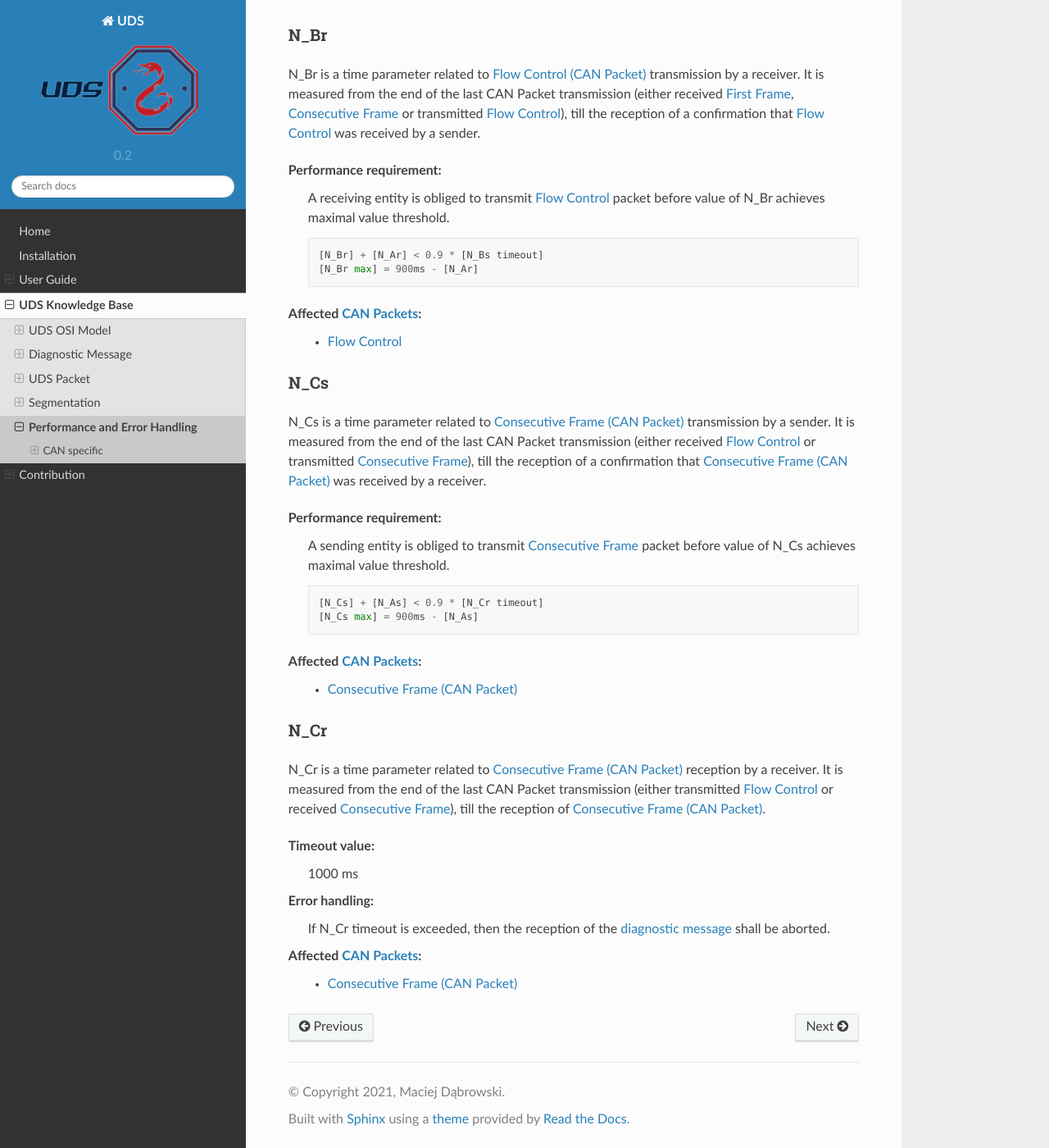
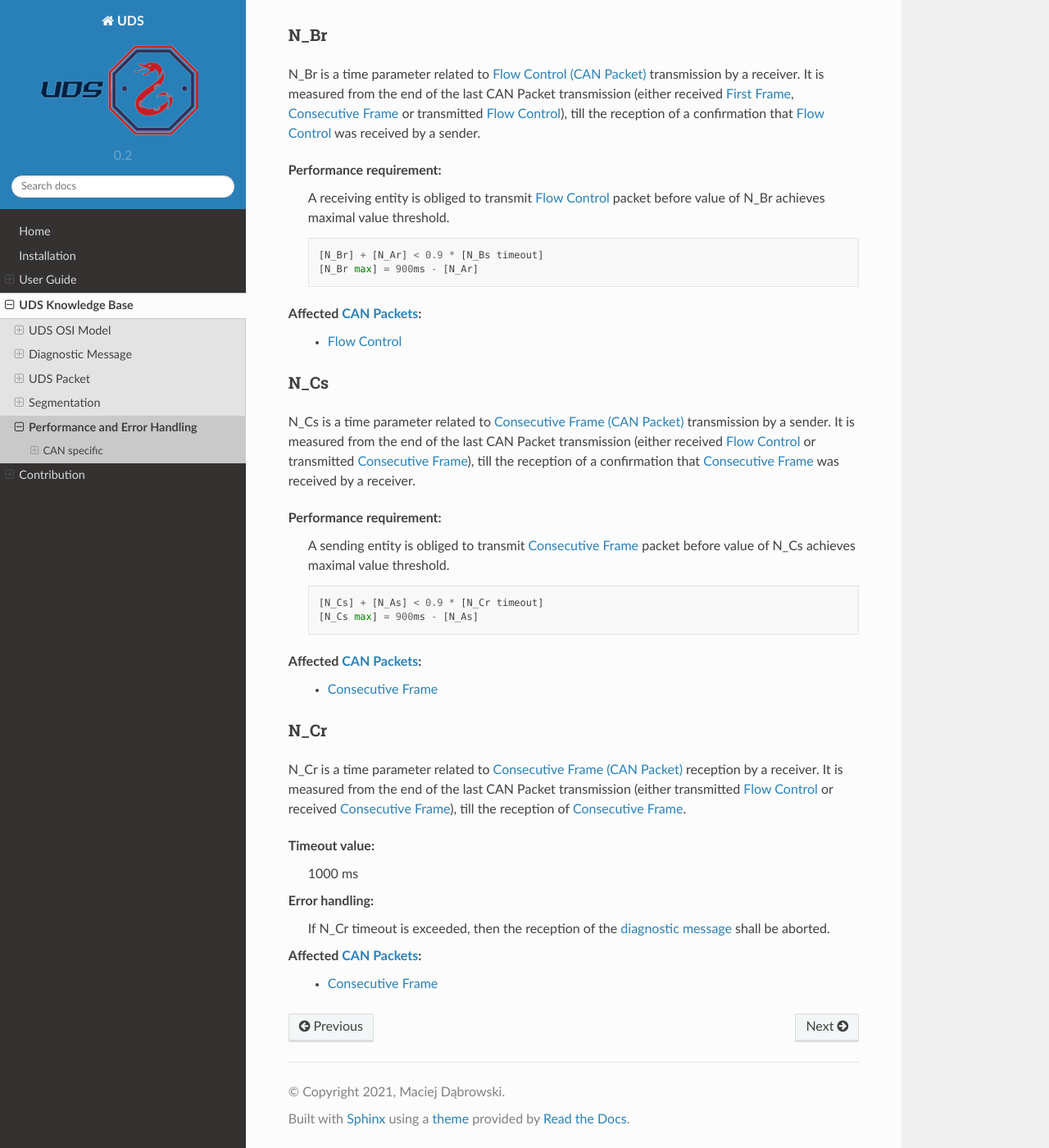
Before and after one commit to mdabrowski1990/uds, a Sphinx documentation site: the page built from docs/source/pages/knowledge_base/performance.rst, in a window 1280 px wide and 1400 px high, scrolled down 2303 px. Shown: the whole window at 82% size. Built offline with Sphinx 7.4.7 and the Read the Docs theme 2.0.0, drawn with Linux system fonts in a browser that asks for light colours; pages that are not in the unit, such as notebooks, are missing from menus.

Commit message:
Update performance.rst
Minor fix

```diff
--- a/docs/source/pages/knowledge_base/performance.rst
+++ b/docs/source/pages/knowledge_base/performance.rst
@@ -112,7 +112,7 @@ N_Cs is a time parameter related to :ref:`Consecutive Frame (CAN Packet) <knowle
 transmission by a sender.
 It is measured from the end of the last CAN Packet transmission (either received :ref:`Flow Control <knowledge-base-can-flow-control>`
 or transmitted :ref:`Consecutive Frame <knowledge-base-can-consecutive-frame>`), till the reception of a confirmation
-that :ref:`Consecutive Frame (CAN Packet) <knowledge-base-can-consecutive-frame>` was received by a receiver.
+that :ref:`Consecutive Frame <knowledge-base-can-consecutive-frame>` was received by a receiver.
 
 Performance requirement:
   A sending entity is obliged to transmit :ref:`Consecutive Frame <knowledge-base-can-flow-control>` packet before value
@@ -124,7 +124,7 @@ Performance requirement:
     [N_Cs max] = 900ms - [N_As]
 
 Affected :ref:`CAN Packets <knowledge-base-uds-can-packet>`:
-  - :ref:`Consecutive Frame (CAN Packet) <knowledge-base-can-consecutive-frame>`
+  - :ref:`Consecutive Frame <knowledge-base-can-consecutive-frame>`
 
 
 N_Cr
@@ -133,7 +133,7 @@ N_Cr is a time parameter related to :ref:`Consecutive Frame (CAN Packet) <knowle
 reception by a receiver.
 It is measured from the end of the last CAN Packet transmission (either transmitted :ref:`Flow Control <knowledge-base-can-flow-control>`
 or received :ref:`Consecutive Frame <knowledge-base-can-consecutive-frame>`), till the reception of
-:ref:`Consecutive Frame (CAN Packet) <knowledge-base-can-consecutive-frame>`.
+:ref:`Consecutive Frame <knowledge-base-can-consecutive-frame>`.
 
 Timeout value:
   1000 ms
@@ -143,4 +143,4 @@ Error handling:
   shall be aborted.
 
 Affected :ref:`CAN Packets <knowledge-base-uds-can-packet>`:
-  - :ref:`Consecutive Frame (CAN Packet) <knowledge-base-can-consecutive-frame>`
+  - :ref:`Consecutive Frame <knowledge-base-can-consecutive-frame>`
```
